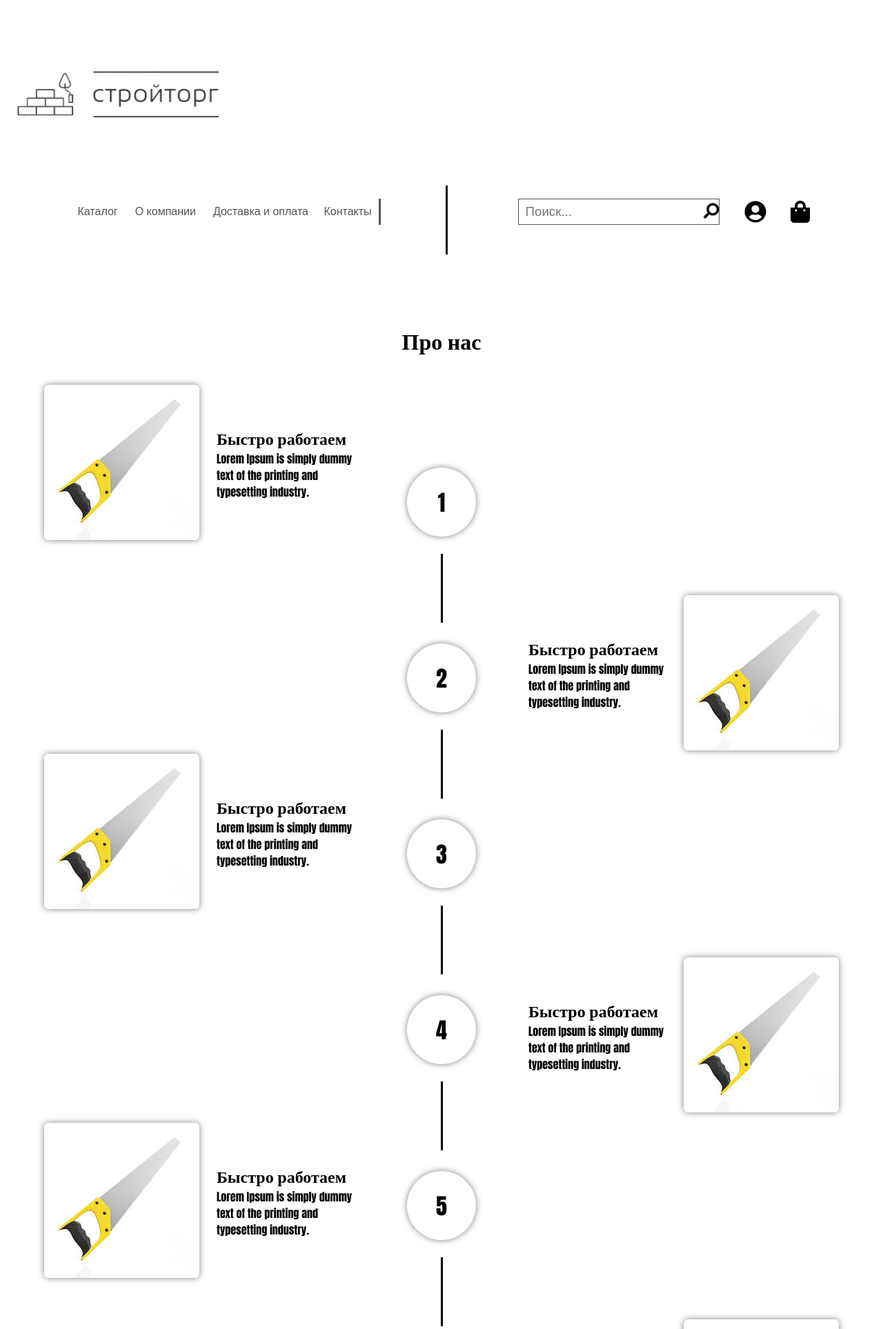
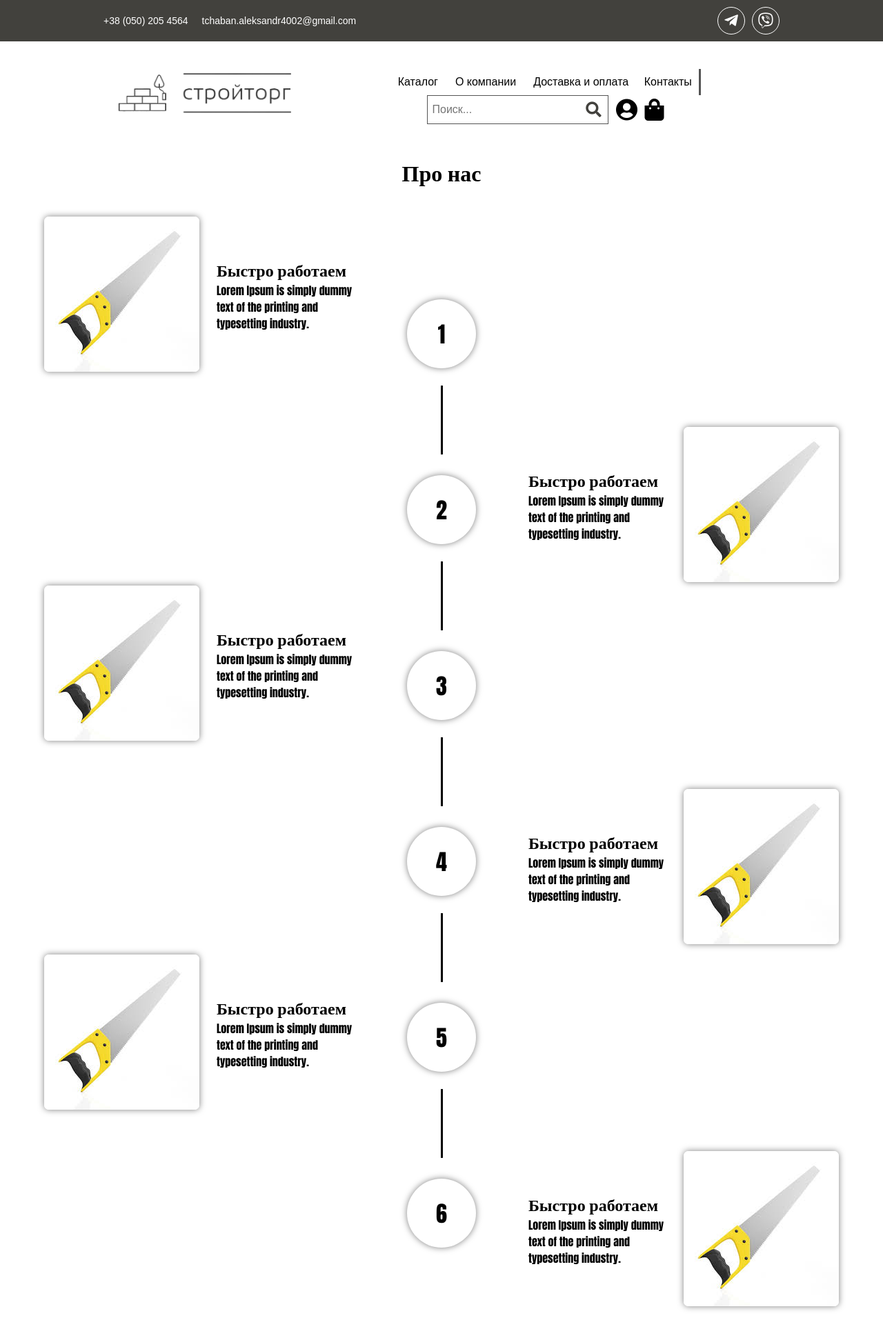
Before and after one commit to nickiway/CompanyBuilding, a PHP site: page /aboutUs.php in a window 1280 px wide. Shown: the top 1927 px of the page at 69% size. Run offline with PHP 8.4, Linux system fonts and the light colour scheme; data that the repository does not hold is empty.

Commit message:
Merge remote-tracking branch 'origin/main' into main
# Conflicts:
#	Styles/main.css
#	index.php
#	siteItems/header.php

```diff
--- a/Styles/header.css
+++ b/Styles/header.css
@@ -13,7 +13,7 @@ nav{
     align-items: center;
     justify-content: center;
     color: #fff;
-    font-size: 13pt;
+    font-size: 14px;
 }
 .contacts>div:nth-child(1){
     margin-right: 20px;
@@ -34,7 +34,7 @@ nav{
 .networks>div:hover i{
     color: #42413D;
 }
-nav> .extra-info{
+nav>.extra-info{
     background-color: #42413D;
     padding: 10px 150px 10px 150px;
     display: flex;
@@ -47,6 +47,12 @@ nav> .extra-info{
     display: flex;
     align-items: center;
     justify-content: space-between;
+}
+.main-menu>a{
+    transition: 0.2s;
+}
+.main-menu>a:hover img{
+    cursor: pointer;
 }
 .networks{
     display: flex;
@@ -81,8 +87,9 @@ nav> .extra-info{
     margin: 0px 12.5px;
     transition: 0.2s;
 }
-.menu>li:hover{
+.menu>li>a:hover{
     color: #B68F40;
+    cursor: pointer;
 }
 .menu>li:nth-child(4){
     margin: 0 10px 0 10px;
@@ -90,22 +97,43 @@ nav> .extra-info{
 
 
 .magnifier{
-    border: 1pt solid #545454;
     margin: 0 7px 0 7px;
     display: flex;
     align-items: center;
     justify-content: center;
-    padding: 0;
 }
-.magnifier>i{
-    margin: 0 0 0 5px;
+.magnifier>form{
+    border: 1px solid #545454;
+    align-items: center;
+    justify-content: center;
+    padding: 0 0 0 7px;
 }
-.magnifier>input{
-    font-size: 14pt;
-    margin: 7px 10px 7px 10px;
+.magnifier>form>div{
+    height: 40px;
+    width: 40px;
+    display: flex;
+    align-items: center;
+    justify-content: center;
+    transition: 0.2s;
+}
+.magnifier>form>div:hover{
+    background-color: #42413D;
+    cursor: pointer;
+}
+.magnifier>form>div>i{
+    color: #42413D;
+    transition: 0.2s;
+}
+.magnifier>form>div:hover i{
+    color: #FFCE2B;
+}
+.magnifier>form>div:active{
+    transform: scale(0.9);
 }
 .search, .search:hover, .search:focus, .search:visited, .search:placeholder-shown{
+    font-size: 16px;
     border: 0;
+    margin: 0 7px 0 0;
     outline: 0;
 }
 .login, .cart{
--- a/siteItems/footer.php
+++ b/siteItems/footer.php
@@ -1,18 +1,25 @@
 <footer>
+    <link rel="stylesheet" href="../Bootstrap/css/fontawesome.min.css">
     <nav class="cont">
         <ul class="list_footer">
-            <li onclick="window.location.href = 'index.php'">Главная</li>
-            <li onclick="window.location.href = 'index.php'">Главная</li>
-            <li onclick="window.location.href = 'index.php'">Главная</li>
-            <li onclick="window.location.href = 'index.php'">Главная</li>
-            <li onclick="window.location.href = 'index.php'">Главная</li>
-            <li onclick="window.location.href = 'index.php'">Главная</li>
+            <li>Контакты</li>
+            <li onclick="window.location.href = 'index.php'">tchaban.aleksandr4002@gmail.com</li>
+            <li onclick="window.location.href = 'index.php'">+38 (050) 205 4564</li>
+            <li onclick="window.location.href = 'index.php'">Horyana St, 25, Dnipropetrovs'k, Dnipropetrovs'ka oblast, 49000</li>
+            <li>
+                <div class="socials">
+                    <div><i class="fab fa-telegram-plane fa-MyX1"></i></div>
+                    <div><i class="fab fa-viber fa-MyX1"></i></div>
+                </div>
+            </li>
         </ul>
-        <div class="cont" style="color: #fff">
-            <div class="contact">
-                <img src="../icons/Phone.svg" alt="Phone" width="100%">
-            </div>
-            <span style="margin-left: 20px">+38 (050) 205-45-64</span>
-        </div>
+        <ul class="list_footer">
+            <li>Информация</li>
+            <li onclick="window.location.href = 'index.php'">Каталог</li>
+            <li onclick="window.location.href = '../aboutUs.php'">О компании</li>
+            <li onclick="window.location.href = 'index.php'">Доставка и оплата</li>
+            <li onclick="window.location.href = 'index.php'">Контакты</li>
+        </ul>
+        <a href="../index.php"><img src="../icons/Logo2.png" alt="" width="300px"></a>
     </nav>
 </footer>
--- a/siteItems/header.php
+++ b/siteItems/header.php
@@ -1,20 +1,20 @@
 <header>
     <link rel="stylesheet" href="../Bootstrap/css/fontawesome.min.css">
-<!--    <div>-->
-<!--        <form  method = "get" class = "search">-->
-<!--            <input id="autoComplete" type="search" placeholder="Поиск..." dir="ltr" spellcheck=false autocorrect="off" autocomplete="off" autocapitalize="off"  name = "Search" maxlength="2048" tabindex="1">-->
-<!--            <input type="submit" value="Search">-->
-<!--        </form>-->
-<!--        <button onclick = "window.location.href = 'index.php'" class = "search__cancel-button font-bold" style = "display:--><?php //echo $cancelButton; ?><!--">Clear All</button>-->
-<!--    </div>-->
-<!--    <img src="../icons/Корзина.png" height="31" alt="" onclick ="openCart();">-->
-<!--    <span id = "cartResult">0</span>-->
-<!--    <button onclick = "clearCart()">Clear Cart</button>-->
+    <!-- <div>
+        <form  method = "get" class = "search">
+            <input id="autoComplete" type="search" placeholder="Поиск..." dir="ltr" spellcheck=false autocorrect="off" autocomplete="off" autocapitalize="off"  name = "Search" maxlength="2048" tabindex="1">
+            <input type="submit" value="Search">
+        </form>
+        <button onclick = "window.location.href = 'index.php'" class = "search__cancel-button font-bold" style = "display:><?php echo $cancelButton; ?>">Clear All</button>
+    </div>
+    <img src="../icons/Корзина.png" height="31" alt="" onclick ="openCart();">
+    <span id = "cartResult">0</span>
+    <button onclick = "clearCart()">Clear Cart</button>  -->
     <nav>
-        <div class="cont_min">
+        <div class="extra-info">
             <div class="contacts">
                 <div>
-                    +38 (099) 077 8596
+                    +38 (050) 205 4564
                 </div>
                 <div>
                     tchaban.aleksandr4002@gmail.com
@@ -25,21 +25,22 @@
                 <div><i class="fab fa-viber fa-MyX1"></i></div>
             </div>
         </div>
-        <div class="cont_max">
-            <div>
-                <img src="../icons/Logo_1.png" alt="" width="350px">
-            </div>
-            <div class="box">
+        <div class="main-menu">
+            <a href="../index.php"><img src="../icons/Logo_1.png" alt="" width="300px"></a>
+            <div class="toCenter">
                 <ul class="menu">
-                    <li>Каталог</li>
-                    <li>О компании</li>
-                    <li>Доставка и оплата</li>
-                    <li>Контакты</li>
+                    <li><a href="../index.php">Каталог</a></li>
+                    <li><a href="../aboutUs.php">О компании</a></li>
+                    <li><a href="">Доставка и оплата</a></li>
+                    <li><a href="">Контакты</a></li>
                 </ul>
-                <div class="line"></div>
                 <div class="magnifier">
-                    <input type="text" class="search" placeholder="Поиск...">
-                    <i class="fas fa-search fa-MyX1 fa-reverse"></i>
+                    <form method = get class = "display-flex">
+                        <input type="text" class="search" name = "Search" placeholder="Поиск..." >
+                        <div>
+                            <i class="fas fa-search fa-MyX1"></i>
+                        </div>
+                    </form>
                 </div>
                 <div class="login">
                     <i class="fas fa-user-circle fa-2x"></i>
```
Also changed, not shown: Styles/footer.css (+49 -16 lines), icons/Logo2.png (added).
